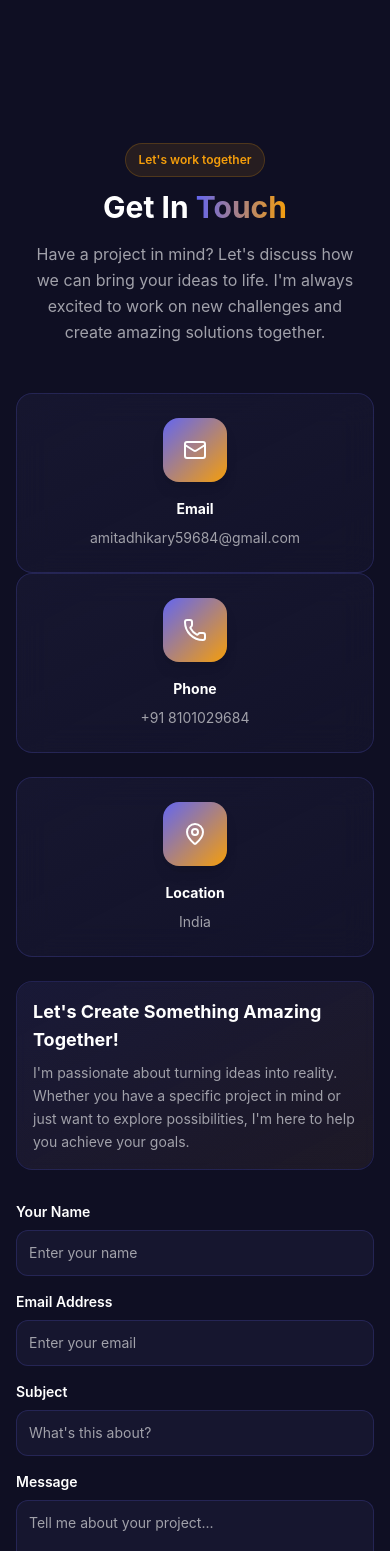
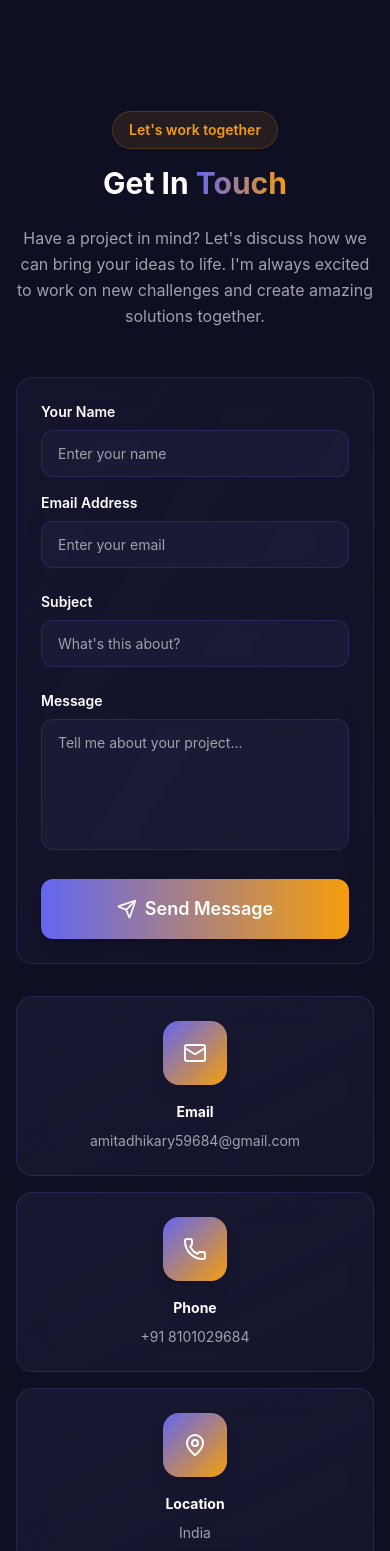
Before and after one commit to amit59684/portfolio, a React (Create React App) app: page / in a window 390 px wide. Shown: the part 7097-8648 px from the top of the page. Built offline with nearby package versions, Linux system fonts and the light colour scheme.

Commit message:
Fix Contact section visibility and redesign layout

```diff
--- a/src/components/Contact.tsx
+++ b/src/components/Contact.tsx
@@ -20,18 +20,18 @@ interface ContactInfoProps {
 
 const ContactInfoCard: React.FC<ContactInfoProps> = ({ icon, title, value, href, delay }) => {
   const ref = useRef(null);
-  const isInView = useInView(ref, { once: true });
+  const isInView = useInView(ref, { once: true, margin: "-50px" });
 
   const CardContent = () => (
     <motion.div
       ref={ref}
-      initial={{ opacity: 0, y: 30 }}
-      animate={isInView ? { opacity: 1, y: 0 } : {}}
-      transition={{ duration: 0.6, delay }}
+      initial={{ opacity: 0, y: 20 }}
+      animate={isInView ? { opacity: 1, y: 0 } : { opacity: 1, y: 0 }}
+      transition={{ duration: 0.5, delay }}
       whileHover={{ y: -5, scale: 1.02 }}
-      className="group"
+      className="group w-full"
     >
-      <div className="bg-gradient-to-br from-bg-card/50 to-bg-card/30 backdrop-blur-lg border border-border-color rounded-2xl p-6 hover:border-primary/50 transition-all duration-300 relative overflow-hidden cursor-pointer">
+      <div className="bg-gradient-to-br from-bg-card/60 to-bg-card/40 backdrop-blur-lg border border-border-color rounded-2xl p-6 hover:border-primary/50 transition-all duration-300 relative overflow-hidden cursor-pointer h-full">
         {/* Background glow */}
         <div className="absolute inset-0 bg-gradient-to-br from-primary/5 to-secondary/5 opacity-0 group-hover:opacity-100 transition-opacity duration-300 rounded-2xl" />
 
@@ -47,7 +47,7 @@ const ContactInfoCard: React.FC<ContactInfoProps> = ({ icon, title, value, href,
             {title}
           </h4>
 
-          <p className="text-text-secondary group-hover:text-text-primary transition-colors duration-300">
+          <p className="text-text-secondary group-hover:text-text-primary transition-colors duration-300 break-words">
             {value}
           </p>
         </div>
@@ -56,7 +56,7 @@ const ContactInfoCard: React.FC<ContactInfoProps> = ({ icon, title, value, href,
   );
 
   return href ? (
-    <a href={href} target={href.startsWith('mailto:') ? '_self' : '_blank'} rel="noopener noreferrer">
+    <a href={href} target={href.startsWith('mailto:') ? '_self' : '_blank'} rel="noopener noreferrer" className="block w-full">
       <CardContent />
     </a>
   ) : (
@@ -75,7 +75,6 @@ const Contact: React.FC = () => {
   });
   const [isSubmitting, setIsSubmitting] = useState(false);
   const [submitStatus, setSubmitStatus] = useState<'success' | 'error' | null>(null);
-  const [focusedField, setFocusedField] = useState<string | null>(null);
 
   const handleInputChange = (e: React.ChangeEvent<HTMLInputElement | HTMLTextAreaElement>) => {
     const { name, value } = e.target;
@@ -125,26 +124,6 @@ const Contact: React.FC = () => {
     }
   };
 
-  const containerVariants = {
-    hidden: { opacity: 0 },
-    visible: {
-      opacity: 1,
-      transition: {
-        duration: 0.6,
-        staggerChildren: 0.2
-      }
-    }
-  };
-
-  const itemVariants = {
-    hidden: { opacity: 0, y: 30 },
-    visible: {
-      opacity: 1,
-      y: 0,
-      transition: { duration: 0.6 }
-    }
-  };
-
   const contactInfo = [
     {
       icon: <Mail size={24} />,
@@ -166,34 +145,34 @@ const Contact: React.FC = () => {
   ];
 
   return (
-    <section id="contact" className="py-20 lg:py-32 relative">
+    <section id="contact" className="py-12 sm:py-16 lg:py-24 relative">
       {/* Background decorative elements */}
-      <div className="absolute inset-0 overflow-hidden">
+      <div className="absolute inset-0 overflow-hidden pointer-events-none">
         <motion.div
           animate={{
             rotate: 360,
-            scale: [1, 1.3, 1],
-            x: [0, 50, 0]
+            scale: [1, 1.2, 1],
+            x: [0, 30, 0]
           }}
           transition={{
             rotate: { duration: 40, repeat: Infinity, ease: "linear" },
             scale: { duration: 12, repeat: Infinity, ease: "easeInOut" },
             x: { duration: 15, repeat: Infinity, ease: "easeInOut" }
           }}
-          className="absolute top-10 right-20 w-72 h-72 bg-gradient-to-br from-primary/4 to-secondary/4 rounded-full blur-3xl"
+          className="absolute top-10 right-10 w-48 h-48 lg:w-72 lg:h-72 bg-gradient-to-br from-primary/4 to-secondary/4 rounded-full blur-3xl"
         />
         <motion.div
           animate={{
             rotate: -360,
-            y: [0, -40, 0],
-            scale: [1.2, 1, 1.2]
+            y: [0, -30, 0],
+            scale: [1.1, 1, 1.1]
           }}
           transition={{
             rotate: { duration: 35, repeat: Infinity, ease: "linear" },
             y: { duration: 18, repeat: Infinity, ease: "easeInOut" },
             scale: { duration: 10, repeat: Infinity, ease: "easeInOut" }
           }}
-          className="absolute bottom-20 left-20 w-96 h-96 bg-gradient-to-tr from-secondary/4 to-primary/4 rounded-full blur-3xl"
+          className="absolute bottom-10 left-10 w-64 h-64 lg:w-96 lg:h-96 bg-gradient-to-tr from-secondary/4 to-primary/4 rounded-full blur-3xl"
         />
       </div>
 
@@ -201,43 +180,52 @@ const Contact: React.FC = () => {
         {/* Section Header */}
         <motion.div
           ref={ref}
-          variants={containerVariants}
-          initial="hidden"
-          animate={isInView ? "visible" : "hidden"}
-          className="text-center mb-12 sm:mb-16"
+          initial={{ opacity: 0, y: 30 }}
+          animate={isInView ? { opacity: 1, y: 0 } : { opacity: 1, y: 0 }}
+          transition={{ duration: 0.6 }}
+          className="text-center mb-12 lg:mb-16"
         >
           <motion.span
-            variants={itemVariants}
-            className="inline-block px-3 sm:px-4 py-2 bg-secondary/10 text-secondary rounded-full text-xs sm:text-sm font-semibold mb-3 sm:mb-4 border border-secondary/20"
+            initial={{ opacity: 0, scale: 0.8 }}
+            animate={isInView ? { opacity: 1, scale: 1 } : { opacity: 1, scale: 1 }}
+            transition={{ duration: 0.5, delay: 0.1 }}
+            className="inline-block px-4 py-2 bg-secondary/10 text-secondary rounded-full text-sm font-semibold mb-4 border border-secondary/20"
           >
             Let's work together
           </motion.span>
 
           <motion.h2
-            variants={itemVariants}
-            className="text-3xl sm:text-4xl md:text-5xl lg:text-6xl font-bold text-text-primary mb-4 sm:mb-6"
+            initial={{ opacity: 0, y: 20 }}
+            animate={isInView ? { opacity: 1, y: 0 } : { opacity: 1, y: 0 }}
+            transition={{ duration: 0.6, delay: 0.2 }}
+            className="text-3xl sm:text-4xl md:text-5xl lg:text-6xl font-bold text-text-primary mb-6"
           >
             Get In <span className="bg-gradient-to-r from-primary to-secondary bg-clip-text text-transparent">Touch</span>
           </motion.h2>
 
           <motion.p
-            variants={itemVariants}
-            className="text-base sm:text-lg text-text-secondary max-w-3xl mx-auto leading-relaxed px-4"
+            initial={{ opacity: 0, y: 20 }}
+            animate={isInView ? { opacity: 1, y: 0 } : { opacity: 1, y: 0 }}
+            transition={{ duration: 0.6, delay: 0.3 }}
+            className="text-base sm:text-lg text-text-secondary max-w-3xl mx-auto leading-relaxed"
           >
             Have a project in mind? Let's discuss how we can bring your ideas to life.
             I'm always excited to work on new challenges and create amazing solutions together.
           </motion.p>
         </motion.div>
 
-        <div className="grid lg:grid-cols-2 gap-8 lg:gap-12">
-          {/* Contact Information */}
+        {/* Main Content Grid */}
+        <div className="grid grid-cols-1 lg:grid-cols-12 gap-8 lg:gap-12 items-start">
+          {/* Contact Information - Left Side */}
           <motion.div
-            initial={{ opacity: 0, x: -50 }}
-            animate={isInView ? { opacity: 1, x: 0 } : {}}
-            transition={{ duration: 0.8, delay: 0.2 }}
-            className="space-y-6 sm:space-y-8"
+            initial={{ opacity: 0, x: 0 }}
+            animate={{ opacity: 1, x: 0 }}
+            transition={{ duration: 0.6, delay: 0.4 }}
+            className="lg:col-span-5 order-2 lg:order-1 w-full"
           >
             <div className="space-y-6">
+              {/* Contact Info Cards */}
+              <div className="grid grid-cols-1 sm:grid-cols-3 lg:grid-cols-1 gap-4 lg:gap-6">
                 {contactInfo.map((info, index) => (
                   <ContactInfoCard
                     key={info.title}
@@ -245,45 +233,47 @@ const Contact: React.FC = () => {
                     title={info.title}
                     value={info.value}
                     href={info.href}
-                  delay={0.4 + (index * 0.1)}
+                    delay={0.5 + (index * 0.1)}
                   />
                 ))}
               </div>
 
               {/* Additional Contact Message */}
               <motion.div
-              initial={{ opacity: 0, y: 30 }}
-              animate={isInView ? { opacity: 1, y: 0 } : {}}
+                initial={{ opacity: 0, y: 20 }}
+                animate={isInView ? { opacity: 1, y: 0 } : { opacity: 1, y: 0 }}
                 transition={{ duration: 0.6, delay: 0.8 }}
-              className="bg-gradient-to-br from-bg-card/40 to-bg-card/20 backdrop-blur-sm border border-border-color rounded-2xl p-4 sm:p-6 relative overflow-hidden"
+                className="bg-gradient-to-br from-bg-card/50 to-bg-card/30 backdrop-blur-sm border border-border-color rounded-2xl p-6 relative overflow-hidden"
               >
                 <div className="absolute inset-0 bg-gradient-to-br from-primary/5 to-secondary/5 rounded-2xl" />
                 <div className="relative z-10">
-                <h3 className="text-lg sm:text-xl font-bold text-text-primary mb-2 sm:mb-3">
+                  <h3 className="text-xl font-bold text-text-primary mb-3">
                     Let's Create Something Amazing Together!
                   </h3>
-                <p className="text-sm sm:text-base text-text-secondary leading-relaxed">
+                  <p className="text-text-secondary leading-relaxed">
                     I'm passionate about turning ideas into reality. Whether you have a specific project
                     in mind or just want to explore possibilities, I'm here to help you achieve your goals.
                   </p>
                 </div>
               </motion.div>
+            </div>
           </motion.div>
 
-          {/* Contact Form */}
+          {/* Contact Form - Right Side */}
           <motion.div
-            initial={{ opacity: 0, x: 50 }}
-            animate={isInView ? { opacity: 1, x: 0 } : {}}
-            transition={{ duration: 0.8, delay: 0.4 }}
-            className="relative"
+            initial={{ opacity: 0, x: 0 }}
+            animate={{ opacity: 1, x: 0 }}
+            transition={{ duration: 0.6, delay: 0.6 }}
+            className="lg:col-span-7 order-1 lg:order-2 w-full"
           >
-            <form onSubmit={handleSubmit} className="space-y-4 sm:space-y-6">
+            <div className="bg-gradient-to-br from-bg-card/40 to-bg-card/20 backdrop-blur-lg border border-border-color rounded-2xl p-6 lg:p-8">
+              <form onSubmit={handleSubmit} className="space-y-6">
                 {/* Name and Email Row */}
-              <div className="grid sm:grid-cols-2 gap-4 sm:gap-6">
+                <div className="grid grid-cols-1 sm:grid-cols-2 gap-4 lg:gap-6">
                   <motion.div
                     initial={{ opacity: 0, y: 20 }}
-                  animate={isInView ? { opacity: 1, y: 0 } : {}}
-                  transition={{ duration: 0.6, delay: 0.6 }}
+                    animate={isInView ? { opacity: 1, y: 0 } : { opacity: 1, y: 0 }}
+                    transition={{ duration: 0.5, delay: 0.7 }}
                   >
                     <label htmlFor="name" className="block text-sm font-semibold text-text-primary mb-2">
                       Your Name
@@ -295,15 +285,15 @@ const Contact: React.FC = () => {
                       value={formData.name}
                       onChange={handleInputChange}
                       required
-                    className="w-full px-3 sm:px-4 py-3 sm:py-4 bg-bg-card/50 backdrop-blur-sm border border-border-color rounded-xl text-text-primary placeholder-text-secondary focus:outline-none focus:ring-2 focus:ring-primary focus:border-transparent transition-all duration-300 text-sm sm:text-base"
+                      className="w-full px-4 py-3 lg:py-4 bg-bg-card/60 backdrop-blur-sm border border-border-color rounded-xl text-text-primary placeholder-text-secondary focus:outline-none focus:ring-2 focus:ring-primary focus:border-transparent transition-all duration-300"
                       placeholder="Enter your name"
                     />
                   </motion.div>
 
                   <motion.div
                     initial={{ opacity: 0, y: 20 }}
-                  animate={isInView ? { opacity: 1, y: 0 } : {}}
-                  transition={{ duration: 0.6, delay: 0.7 }}
+                    animate={isInView ? { opacity: 1, y: 0 } : { opacity: 1, y: 0 }}
+                    transition={{ duration: 0.5, delay: 0.8 }}
                   >
                     <label htmlFor="email" className="block text-sm font-semibold text-text-primary mb-2">
                       Email Address
@@ -315,7 +305,7 @@ const Contact: React.FC = () => {
                       value={formData.email}
                       onChange={handleInputChange}
                       required
-                    className="w-full px-3 sm:px-4 py-3 sm:py-4 bg-bg-card/50 backdrop-blur-sm border border-border-color rounded-xl text-text-primary placeholder-text-secondary focus:outline-none focus:ring-2 focus:ring-primary focus:border-transparent transition-all duration-300 text-sm sm:text-base"
+                      className="w-full px-4 py-3 lg:py-4 bg-bg-card/60 backdrop-blur-sm border border-border-color rounded-xl text-text-primary placeholder-text-secondary focus:outline-none focus:ring-2 focus:ring-primary focus:border-transparent transition-all duration-300"
                       placeholder="Enter your email"
                     />
                   </motion.div>
@@ -324,8 +314,8 @@ const Contact: React.FC = () => {
                 {/* Subject */}
                 <motion.div
                   initial={{ opacity: 0, y: 20 }}
-                animate={isInView ? { opacity: 1, y: 0 } : {}}
-                transition={{ duration: 0.6, delay: 0.8 }}
+                  animate={isInView ? { opacity: 1, y: 0 } : { opacity: 1, y: 0 }}
+                  transition={{ duration: 0.5, delay: 0.9 }}
                 >
                   <label htmlFor="subject" className="block text-sm font-semibold text-text-primary mb-2">
                     Subject
@@ -337,7 +327,7 @@ const Contact: React.FC = () => {
                     value={formData.subject}
                     onChange={handleInputChange}
                     required
-                  className="w-full px-3 sm:px-4 py-3 sm:py-4 bg-bg-card/50 backdrop-blur-sm border border-border-color rounded-xl text-text-primary placeholder-text-secondary focus:outline-none focus:ring-2 focus:ring-primary focus:border-transparent transition-all duration-300 text-sm sm:text-base"
+                    className="w-full px-4 py-3 lg:py-4 bg-bg-card/60 backdrop-blur-sm border border-border-color rounded-xl text-text-primary placeholder-text-secondary focus:outline-none focus:ring-2 focus:ring-primary focus:border-transparent transition-all duration-300"
                     placeholder="What's this about?"
                   />
                 </motion.div>
@@ -345,8 +335,8 @@ const Contact: React.FC = () => {
                 {/* Message */}
                 <motion.div
                   initial={{ opacity: 0, y: 20 }}
-                animate={isInView ? { opacity: 1, y: 0 } : {}}
-                transition={{ duration: 0.6, delay: 0.9 }}
+                  animate={isInView ? { opacity: 1, y: 0 } : { opacity: 1, y: 0 }}
+                  transition={{ duration: 0.5, delay: 1.0 }}
                 >
                   <label htmlFor="message" className="block text-sm font-semibold text-text-primary mb-2">
                     Message
@@ -358,7 +348,7 @@ const Contact: React.FC = () => {
                     onChange={handleInputChange}
                     required
                     rows={5}
-                  className="w-full px-3 sm:px-4 py-3 sm:py-4 bg-bg-card/50 backdrop-blur-sm border border-border-color rounded-xl text-text-primary placeholder-text-secondary focus:outline-none focus:ring-2 focus:ring-primary focus:border-transparent transition-all duration-300 resize-none text-sm sm:text-base"
+                    className="w-full px-4 py-3 lg:py-4 bg-bg-card/60 backdrop-blur-sm border border-border-color rounded-xl text-text-primary placeholder-text-secondary focus:outline-none focus:ring-2 focus:ring-primary focus:border-transparent transition-all duration-300 resize-none"
                     placeholder="Tell me about your project..."
                   />
                 </motion.div>
@@ -366,24 +356,24 @@ const Contact: React.FC = () => {
                 {/* Submit Button */}
                 <motion.div
                   initial={{ opacity: 0, y: 20 }}
-                animate={isInView ? { opacity: 1, y: 0 } : {}}
-                transition={{ duration: 0.6, delay: 1 }}
+                  animate={isInView ? { opacity: 1, y: 0 } : { opacity: 1, y: 0 }}
+                  transition={{ duration: 0.5, delay: 1.1 }}
                 >
                   <motion.button
                     type="submit"
                     disabled={isSubmitting}
                     whileHover={{ scale: 1.02, y: -2 }}
                     whileTap={{ scale: 0.98 }}
-                  className="w-full bg-gradient-to-r from-primary to-secondary text-white py-3 sm:py-4 px-6 sm:px-8 rounded-xl font-semibold text-base sm:text-lg shadow-lg hover:shadow-xl transition-all duration-300 flex items-center justify-center space-x-2 disabled:opacity-70 disabled:cursor-not-allowed group"
+                    className="w-full bg-gradient-to-r from-primary to-secondary text-white py-4 px-8 rounded-xl font-semibold text-lg shadow-lg hover:shadow-xl transition-all duration-300 flex items-center justify-center space-x-2 disabled:opacity-70 disabled:cursor-not-allowed group"
                   >
                     {isSubmitting ? (
                       <>
-                      <div className="w-4 h-4 sm:w-5 sm:h-5 border-2 border-white border-t-transparent rounded-full animate-spin" />
+                        <div className="w-5 h-5 border-2 border-white border-t-transparent rounded-full animate-spin" />
                         <span>Sending...</span>
                       </>
                     ) : (
                       <>
-                      <Send size={18} className="sm:w-5 sm:h-5 group-hover:translate-x-1 transition-transform duration-300" />
+                        <Send size={20} className="group-hover:translate-x-1 transition-transform duration-300" />
                         <span>Send Message</span>
                       </>
                     )}
@@ -415,6 +405,7 @@ const Contact: React.FC = () => {
                   </motion.div>
                 )}
               </form>
+            </div>
           </motion.div>
         </div>
       </div>
```
Lines whose indentation alone changed are shown as unchanged.
